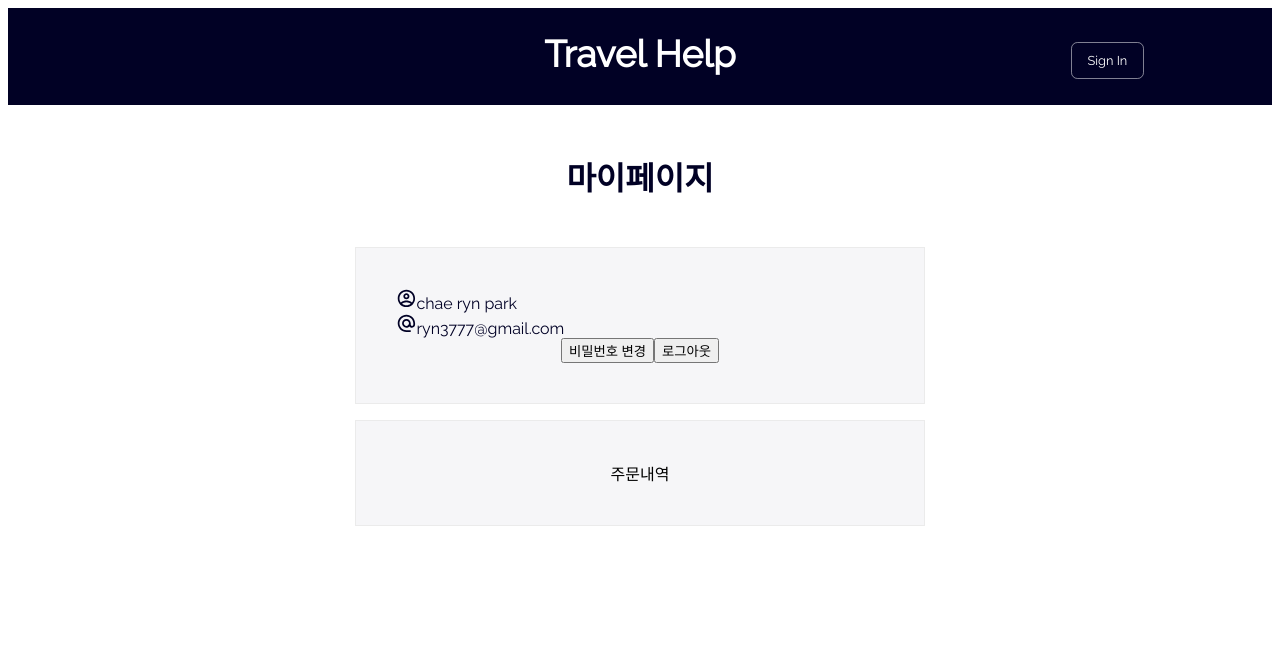
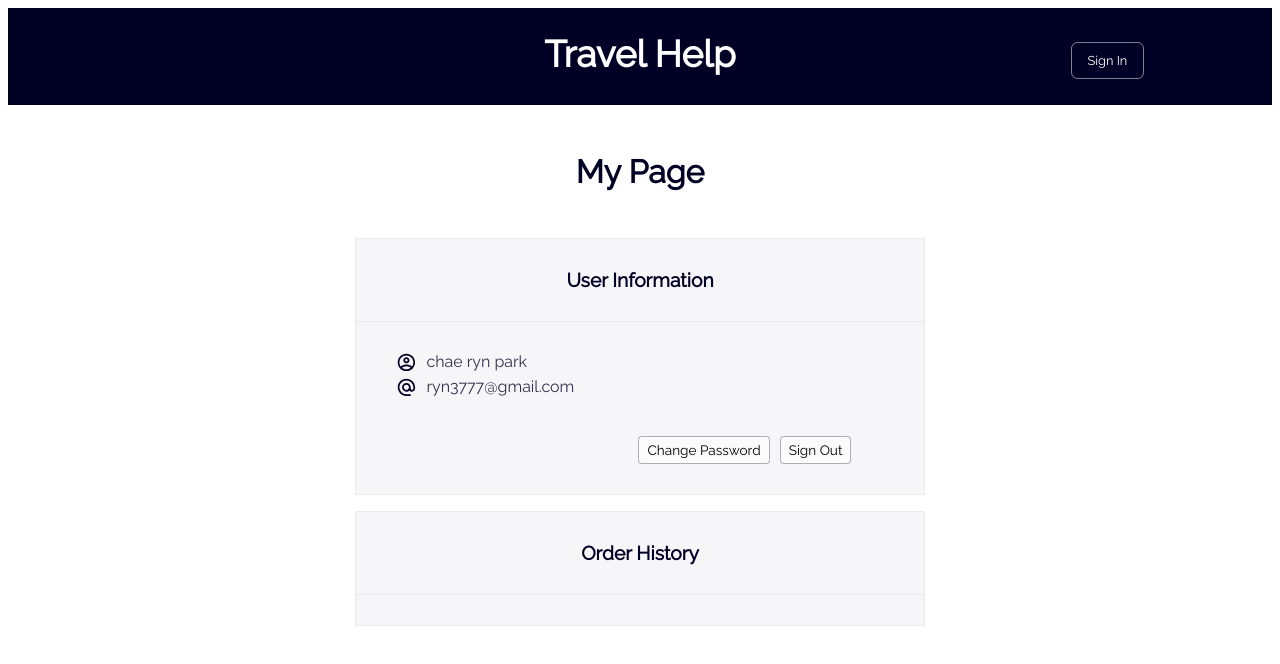
Before and after one commit to travelhelpkr/travelhelp, a React (Create React App) app in the folder client/: page /user/mypage in a window 1280 px wide. Shown: the top 664 px of the page. Built offline with nearby package versions, Linux system fonts and the light colour scheme; what i18next-localstorage-cache would draw is missing.

Commit message:
[client/update] my page component with scss

```diff
--- a/client/public/index.html
+++ b/client/public/index.html
@@ -24,7 +24,7 @@
       work correctly both with client-side routing and a non-root public URL.
       Learn how to configure a non-root public URL by running `npm run build`.
     -->
-    <title>React App</title>
+    <title>Travel Help</title>
   </head>
   <body>
     <noscript>You need to enable JavaScript to run this app.</noscript>
--- a/client/src/component/Luggage.js
+++ b/client/src/component/Luggage.js
@@ -0,0 +1,18 @@
+import React from 'react';
+import { withRouter } from "react-router-dom";
+import { useTranslation } from 'react-i18next';
+
+function Luggage(props) {
+
+  // change language handler
+  const { t } = useTranslation();
+
+
+  return(
+    <div className="background">
+
+    </div>
+  )
+}
+
+export default withRouter(Luggage);
--- a/client/src/component/Mypage.js
+++ b/client/src/component/Mypage.js
@@ -26,25 +26,30 @@ function Mypage(props) {
   return(
     <div className="background">
 
-      <h1 className="h1">마이페이지</h1>
+      <h1 className="h1">{t('mypage.title')}</h1>
 
-      <div className="content_userInfo">
+      <div className="contentUserInfo">
+        <div className="userInfoTitle">{t('mypage.userInfoTitle')}</div>
 
         {/* user infomation */}
-        <div className="userInfo">
-          <span className="userInfoIcon"><AccountCircleOutlinedIcon /></span>
-          <span className="userInfoText">chae ryn park</span>
+        <div className="userInfoBox">
+          <div className="userInfo userInfoName">
+            <div className="userInfoIcon"><AccountCircleOutlinedIcon /></div>
+            <div className="userInfoText">chae ryn park</div>
+          </div>
+          <div className="userInfo userInfoEmail">
+            <div className="userInfoIcon"><AlternateEmailOutlinedIcon /></div>
+            <div className="userInfoText">ryn3777@gmail.com</div>
+          </div>
         </div>
-        <div className="userInfo">
-          <span className="userInfoIcon"><AlternateEmailOutlinedIcon /></span>
-          <span className="userInfoText">ryn3777@gmail.com</span>
+        <div className="userInfoBtn">
+          <button className="mypageBtn changePasswordBtn" onClick={signoutHandler}>{t('mypage.changePassword')}</button>
+          <button className="mypageBtn signOutBtn" onClick={signoutHandler}>{t('mypage.signout')}</button>
         </div>
-        <button onClick={signoutHandler}>비밀번호 변경</button>
-        <button onClick={signoutHandler}>로그아웃</button>
       </div>
 
-      <div className="content_orderInfo">
-        <div>주문내역</div>
+      <div className="contentOrderInfo">
+        <div className="orderHistoryTitle">{t('mypage.orderHistoryTitle')}</div>
       </div>
     </div>
   )
--- a/client/src/lang/translation.en.json
+++ b/client/src/lang/translation.en.json
@@ -29,5 +29,10 @@
   "signin.gotoSignUp": "If you don't have an ID yet",
   "signin.or": "OR",
   "signin.wrongInfo": "The email address or password is not match.",
-  "nav.mypage": "my"
+  "nav.mypage": "my",
+  "mypage.title": "My Page",
+  "mypage.userInfoTitle": "User Information",
+  "mypage.changePassword": "Change Password",
+  "mypage.signout": "Sign Out",
+  "mypage.orderHistoryTitle": "Order History"
 }
--- a/client/src/lang/translation.ja.json
+++ b/client/src/lang/translation.ja.json
@@ -29,5 +29,10 @@
   "signin.gotoSignUp": "まだ身分証明書をお持ちでない方は",
   "signin.or": "または",
   "signin.wrongInfo": "Eメールアドレスまたはパスワードが一致しません。",
-  "nav.mypage": "私の"
+  "nav.mypage": "私の",
+  "mypage.title": "マイページ",
+  "mypage.userInfoTitle": "ユーザー情報",
+  "mypage.changePassword": "更改密码",
+  "mypage.signout": "ログアウト",
+  "mypage.orderHistoryTitle": "注文履歴"
 }
--- a/client/src/lang/translation.zh.json
+++ b/client/src/lang/translation.zh.json
@@ -29,5 +29,10 @@
   "signin.gotoSignUp": "如果你还没有身份证",
   "signin.or": "或",
   "signin.wrongInfo": "电邮地址或密码不匹配。",
-  "nav.mypage": "我的"
+  "nav.mypage": "我的",
+  "mypage.title": "我的书页",
+  "mypage.userInfoTitle": "用户资料",
+  "mypage.changePassword": "更改密码",
+  "mypage.signout": "签出",
+  "mypage.orderHistoryTitle": "秩序历史"
 }
--- a/client/src/scss/Mypage.scss
+++ b/client/src/scss/Mypage.scss
@@ -11,34 +11,74 @@
       margin: 1.5em;
       color: rgb(1, 1, 37);
     }
-    .content_userInfo {
+    .contentUserInfo {
       background-color: #f6f6f8;
       width: 45%;
       margin: auto;
-      padding: 40px 0;
+      padding: 30px 0;
       border: 1px solid #ebebeb;
       color: rgb(1, 1, 37);
+      .userInfoTitle {
+        font-size: 1.2em;
+        font-weight: 700;
+        padding-bottom: 30px;
+        border-bottom: 1px solid #ebebeb;
+      }
+      .userInfoBox {
+        margin-top: 30px;
         .userInfo {
           text-align: left;
           padding-left: 40px;
           .userInfoIcon {
             color: rgb(1, 1, 37);
-          height: 2em;
+            float: left;
+            margin-right: 10px;
             .MuiSvgIcon-root {
               font-size: 1.3em;
             }
           }
           .userInfoText {
-          color: rgb(1, 1, 37);
+            color: rgba(1, 1, 37, 0.8);
+          }
+        }
+        .userInfoEmail {
+          clear: both;
+        }
+      }
+      .userInfoBtn {
+        margin: 40px auto 0;
+        padding-left: 210px;
+        .mypageBtn {
+          font-size: 0.85em;
+          border: 1px solid rgba(1, 1, 37, 0.3);
+          border-radius: 4px;
+          padding: 5px 8px;
+          background-color: rgba(255, 255, 255, 0.5);
+          &:hover {
+            cursor: pointer;
+            background-color: white;
+            font-weight: 700;
+            border: 1px solid rgba(1, 1, 37, 0.2);
+          }
+        }
+        .changePasswordBtn {
+          margin-right: 10px;
         }
       }
     }
-    .content_orderInfo {
+    .contentOrderInfo {
       background-color: #f6f6f8;
       width: 45%;
       margin: 1em auto;
-      padding: 40px 0;
+      padding: 30px 0;
       border: 1px solid #ebebeb;
+      color: rgb(1, 1, 37);
+      .orderHistoryTitle {
+        font-size: 1.2em;
+        font-weight: 700;
+        padding-bottom: 30px;
+        border-bottom: 1px solid #ebebeb;
+      }
     }
   }
 }
```
Also changed, not shown: client/public/manifest.json. Lines whose indentation alone changed are shown as unchanged.
